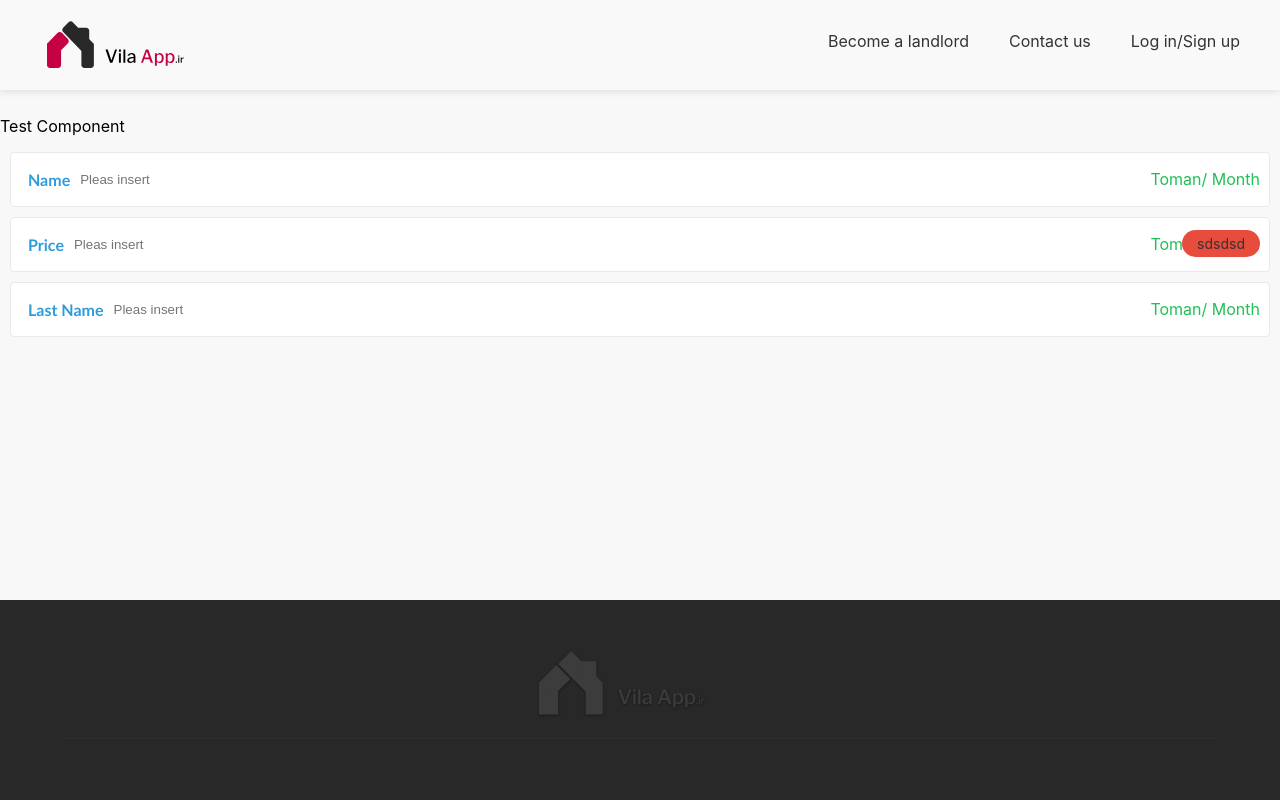
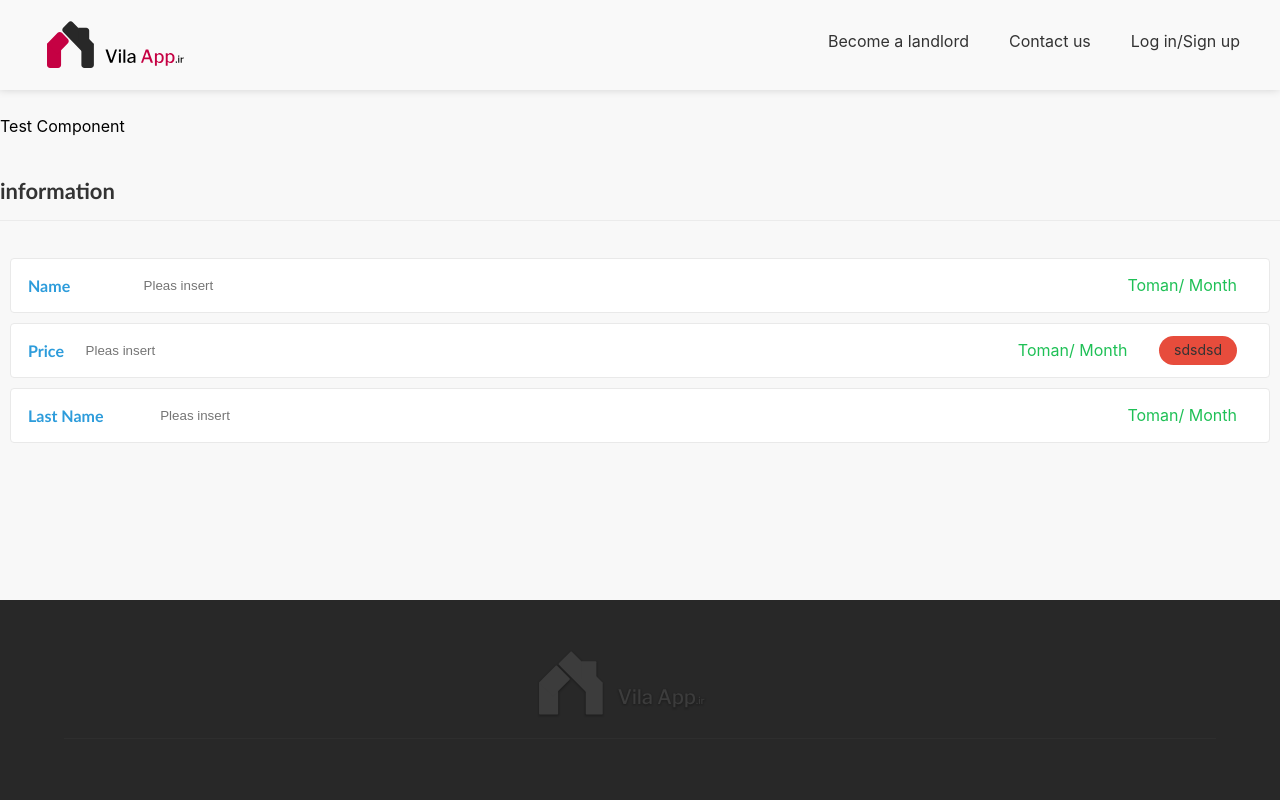
Before and after one commit to arasico/vilaapp, a React (Create React App) app: page /test in a window 1280 px wide. Shown: the top 800 px of the page. Built offline with nearby package versions, Linux system fonts and the light colour scheme.

Commit message:
add droplist component

```diff
--- /dev/null
+++ b/src/en/components/common/subTitle/style.css
@@ -0,0 +1,23 @@
+
+.subtitle-container {
+    background-color: transparent;
+    width: 100%;
+    padding: 10px 0;
+
+}
+
+.lbl-subtitle{
+    font-size: 22px;
+    color: #333;
+    font-family: 'Gill Sans', 'Gill Sans MT', Calibri, 'Trebuchet MS', sans-serif;
+
+}
+
+.subtitle-container hr {
+    display: block;
+    height: 1px;
+    border: 0;
+    border-top: 1px solid #EBEBEB;
+    margin: 1em 0;
+    padding: 0;
+}
--- /dev/null
+++ b/src/en/components/common/subTitle/subTitle.js
@@ -0,0 +1,24 @@
+import React,{Component} from 'react';
+
+
+
+import './style.css';
+
+
+
+const TextFieldGroup = (
+  {
+    label,
+    ...props
+  } = { labelStyle: null, fontSize: 20},
+) => (
+
+  <div {...props} className="subtitle-container">
+     <h1 className="lbl-subtitle"  >{label}</h1>
+     <hr />
+
+  </div>
+
+)
+
+export default TextFieldGroup
--- a/src/en/components/createLandLoard/style.css
+++ b/src/en/components/createLandLoard/style.css
@@ -1,6 +1,7 @@
 .txt-input-container{
     background-color: #fff;
     display: flex;
+    justify-content: space-between;
     border: 1px solid #E9E9E9;
     border-radius: 4px;
     flex-direction: row;
@@ -21,7 +22,7 @@
 
 .txt-input{
     background-color: transparent;
-    width: 65%;
+    width: 75%;
     border: 0;
     box-sizing: border-box;
     padding: 5px;
@@ -37,7 +38,6 @@
 
 .error-txt-input{
     background-color: #E74C3C;
-    position: absolute;
     float: right;
     right: 0;
     margin-right: 20px;
@@ -45,10 +45,10 @@
     padding: 5px 15px;
     font-size: 14px;
     color: #333;
+    text-align: right;
 }
 
 .labelSecend-styling{
-    position: absolute;
     float: right;
     right: 0;
     margin-right: 20px;
--- a/src/en/container/create/create.js
+++ b/src/en/container/create/create.js
@@ -10,8 +10,8 @@ import arrow from '../../../assets/icons/arrow-down.svg'
 import Magnifier from '../../../assets/icons/magnifier.svg'
 import ArrowRight from '../../../assets/icons/arrow-right-light.svg'
 
-import InputTextFild from '../../components/createLandLoard/inputGroup';
-
+import TextInput from '../../components/createLandLoard/inputGroup';
+import Subtitle from '../../components/common/subTitle/subTitle';
 
 
 class CreateComponent extends Component {
@@ -146,12 +146,32 @@ class CreateComponent extends Component {
 
 
                     <div id="tabTwo" className="basic-tab city">
-                    <InputTextFild
-                        label="sdsdsd"
-                        placeholder="ssdsdsd"
-                    />
+
+                        <div className="create-form-container">
+                            <Subtitle label="Basic Infromation" />
+
+                            <TextInput
+                                label="Ttile"
+                                placeholder="Please insert something like: Rent Great and lovely Flat in Kish"
+                                error="wewe"
+                                labelSecend=""
+                            />
+                            <TextInput
+                                label="Daily Price"
+                                placeholder="please write correct and net price per a day"
+                                error=""
+                                labelSecend="Toman / Per Day"
+                            />
+
+                        </div>
+
                     </div>
-                    <div id="tabThree" className="basic-tab city"><p>images</p></div>
+                    <div id="tabThree" className="basic-tab city">
+
+
+
+
+                    </div>
 
                </div>
 
--- a/src/en/container/create/style.css
+++ b/src/en/container/create/style.css
@@ -168,3 +168,12 @@
         justify-content: center;
         padding: 10px 0;
    }
+
+
+   .create-form-container{
+       background-color: #ddd;
+       width: 70%;
+       height: 300px;
+       margin: auto;
+
+   }
--- a/src/en/container/testComponent/test.js
+++ b/src/en/container/testComponent/test.js
@@ -3,6 +3,7 @@ import React,{Component} from 'react';
 import  './style.css';
 
 import TextInput from '../../components/createLandLoard/inputGroup';
+import SubTitle from '../../components/common/subTitle/subTitle';
 
 
 
@@ -17,6 +18,8 @@ class TestComponent extends Component {
         return (
             <div className="test-container">
                     <p>Test Component</p>
+
+                    <SubTitle label="information" />
 
                     <TextInput
                         label="Name"
```
Also changed, not shown: src/en/components/common/typeOfDropList/style.css (added), src/en/components/common/typeOfDropList/typeOfDropList.js (added).
